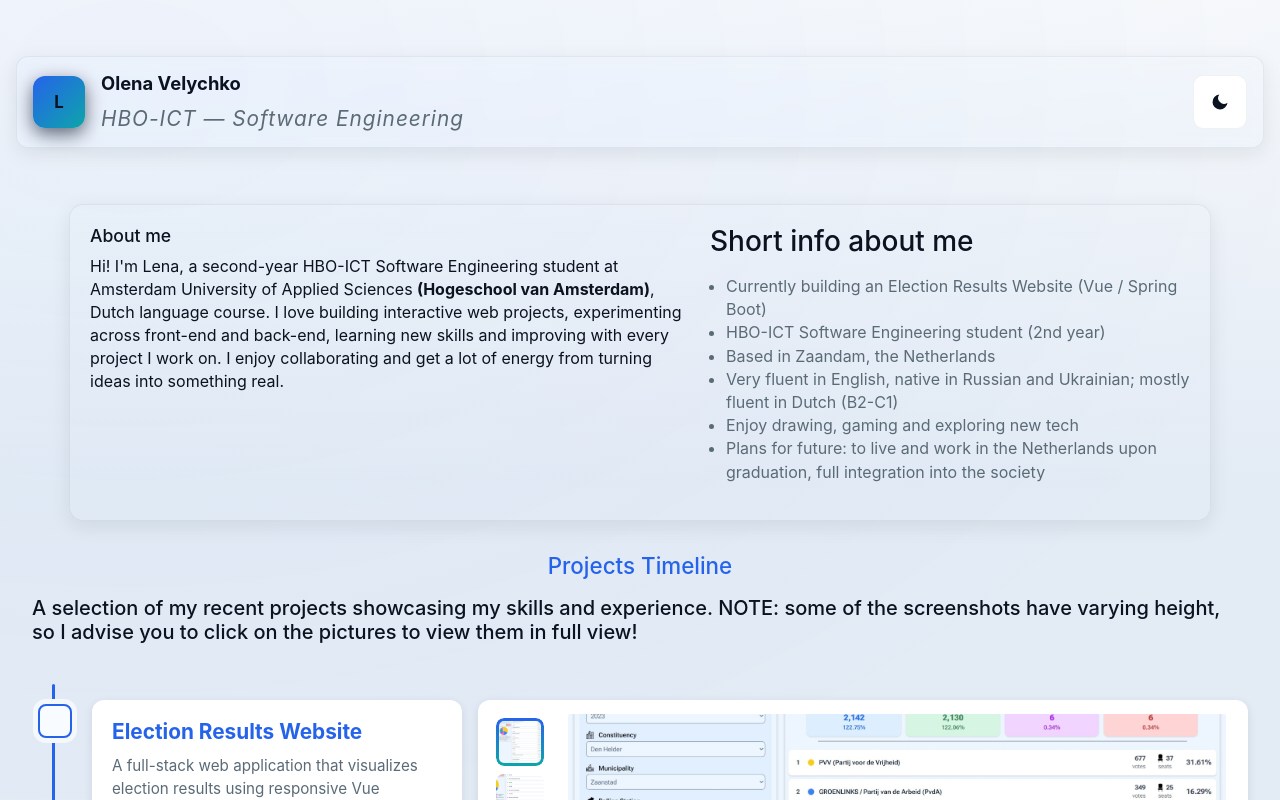
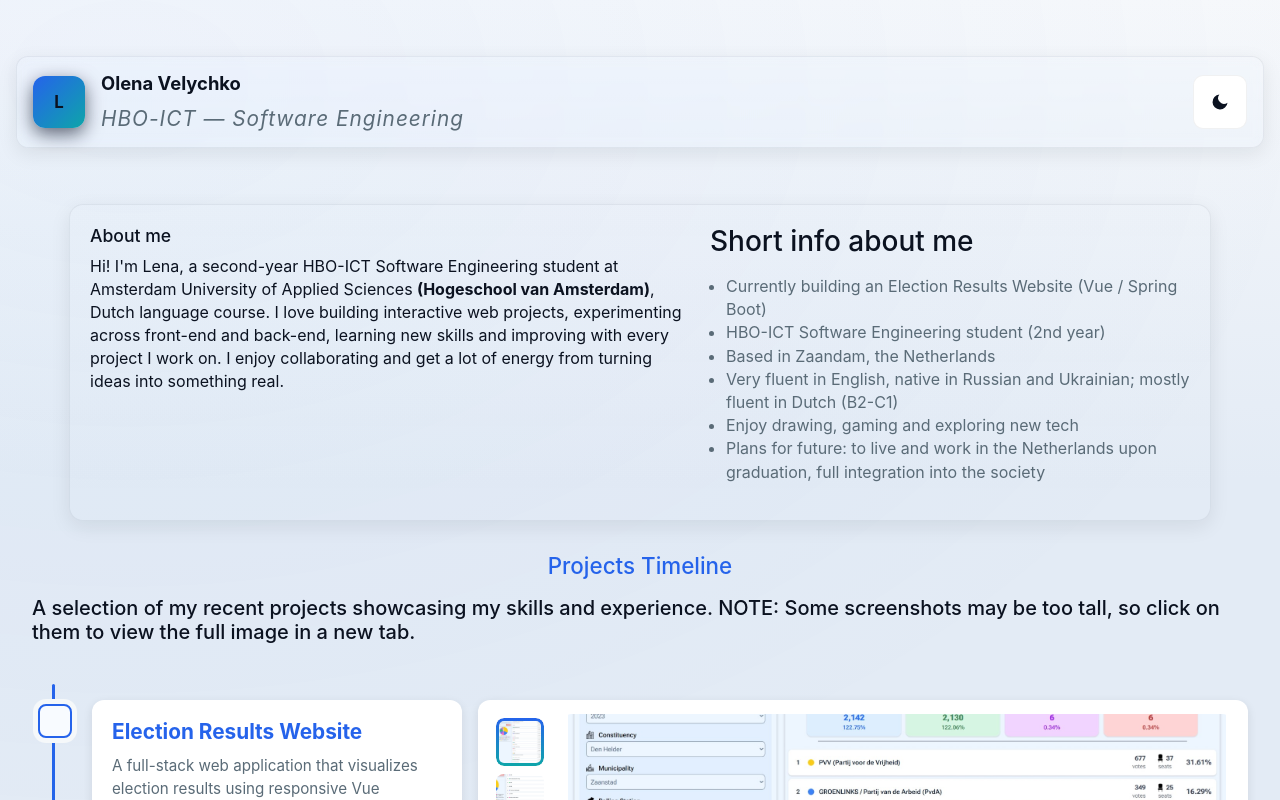
Before and after one commit to olenavelychko1/olenavelychko1.github.io, a Vue app in the folder frontend/: page / in a window 1280 px wide. Shown: the top 800 px of the page. Built offline with nearby package versions, Linux system fonts and the light colour scheme.

Commit message:
refactor: hide some tech badges and add hibernate, update project header text

```diff
--- a/frontend/src/App.vue
+++ b/frontend/src/App.vue
@@ -91,8 +91,7 @@ onMounted(() => {
 
       <section class="projects-section">
         <h2 class="projects-title">Projects Timeline</h2>
-        <h5 class="theme-default-text">A selection of my recent projects showcasing my skills and experience. NOTE: some
-          of the screenshots have varying height, so I advise you to click on the pictures to view them in full view!
+        <h5 class="theme-default-text">A selection of my recent projects showcasing my skills and experience. NOTE: Some screenshots may be too tall, so click on them to view the full image in a new tab.
         </h5>
 
         <div class="timeline" id="timeline-container">
--- a/frontend/src/data/projects.js
+++ b/frontend/src/data/projects.js
@@ -3,7 +3,7 @@ export const projects = [
     title: "Election Results Website",
     date: "September 2025 - now",
     link: "https://github.com/olenavelychko1/blok-5-election-website",
-    technologies: ["html5", "css3", "java", "typescript", "vuejs", "springboot", "docker", "chartjs", "tailwindcss", "vite", "postman", "figma", "gitlab", "intellij"],
+    technologies: ["html5", "css3", "java", "typescript", "vuejs", "springboot", "hibernate", "docker", "chartjs", "tailwindcss", "vite", "postman", "figma", "gitlab", "intellij"],
     images: [
       "/img/blok 5/elections-page1.jpeg",
       "/img/blok 5/elections-page2.jpeg",
--- a/frontend/src/data/techBadges.js
+++ b/frontend/src/data/techBadges.js
@@ -9,7 +9,8 @@ export const TECH_BADGES = {
   chartjs: { src: "https://img.shields.io/badge/chart.js-F5788D.svg?logo=chart.js&logoColor=white", alt: "Chart.js", link: "https://www.chartjs.org/" },
   express: { src: "https://img.shields.io/badge/Express.js-%23404d59.svg?logo=express&logoColor=%2361DAFB", alt: "Express", link: "https://expressjs.com/" },
   springboot: { src: "https://img.shields.io/badge/-Spring%20Boot-6DB33F?logo=springboot&logoColor=white", alt: "Spring Boot", link: "https://spring.io/projects/spring-boot" },
-  bootstrap: { src: "https://img.shields.io/badge/-Bootstrap-7952B3?logo=bootstrap&logoColor=white", alt: "Bootstrap", link: "https://getbootstrap.com/" },
+  hibernate: { src: "https://img.shields.io/badge/Hibernate-59666C?logo=hibernate&logoColor=fff", alt: "Hibernate", link: "https://hibernate.org/" },
+  // bootstrap: { src: "https://img.shields.io/badge/-Bootstrap-7952B3?logo=bootstrap&logoColor=white", alt: "Bootstrap", link: "https://getbootstrap.com/" },
   tailwindcss: { src: "https://img.shields.io/badge/-TailwindCSS-06B6D4?logo=tailwindcss&logoColor=white", alt: "TailwindCSS", link: "https://tailwindcss.com/" },
   vscode: { src: "https://img.shields.io/badge/-VS%20Code-007ACC?logo=visualstudiocode&logoColor=white", alt: "VS Code", link: "https://code.visualstudio.com/" },
   intellij: { src: "https://img.shields.io/badge/-IntelliJ%20IDEA-000000?logo=intellijidea&logoColor=white", alt: "IntelliJ IDEA", link: "https://www.jetbrains.com/idea/" },
@@ -24,7 +25,7 @@ export const TECH_BADGES = {
   esbuild: { src: "https://img.shields.io/badge/esbuild-%23FFCF00.svg?logo=esbuild&logoColor=black", alt: "Esbuild", link: "https://esbuild.github.io/" },
   nodejs: { src: "https://img.shields.io/badge/node.js-6DA55F?logo=node.js&logoColor=white", alt: "NodeJS", link: "https://nodejs.org/" },
   vite: { src: "https://img.shields.io/badge/vite-%23646CFF.svg?logo=vite&logoColor=white", alt: "Vite", link: "https://vitejs.dev/" },
-  cypress: { src: "https://img.shields.io/badge/-cypress-%23E5E5E5?logo=cypress&logoColor=058a5e", alt: "Cypress", link: "https://www.cypress.io/" },
+  // cypress: { src: "https://img.shields.io/badge/-cypress-%23E5E5E5?logo=cypress&logoColor=058a5e", alt: "Cypress", link: "https://www.cypress.io/" },
   vitest: { src: "https://img.shields.io/badge/-Vitest-252529?logo=vitest&logoColor=FCC72B", alt: "Vitest", link: "https://vitest.dev/" },
   // "eslint": { src: "https://img.shields.io/badge/ESLint-4B3263?logo=eslint&logoColor=white", alt: "ESLint", link: "https://eslint.org/" },
   markdown: { src: "https://img.shields.io/badge/markdown-%23000000.svg?logo=markdown&logoColor=white", alt: "Markdown", link: "https://www.markdownguide.org/" },
```
